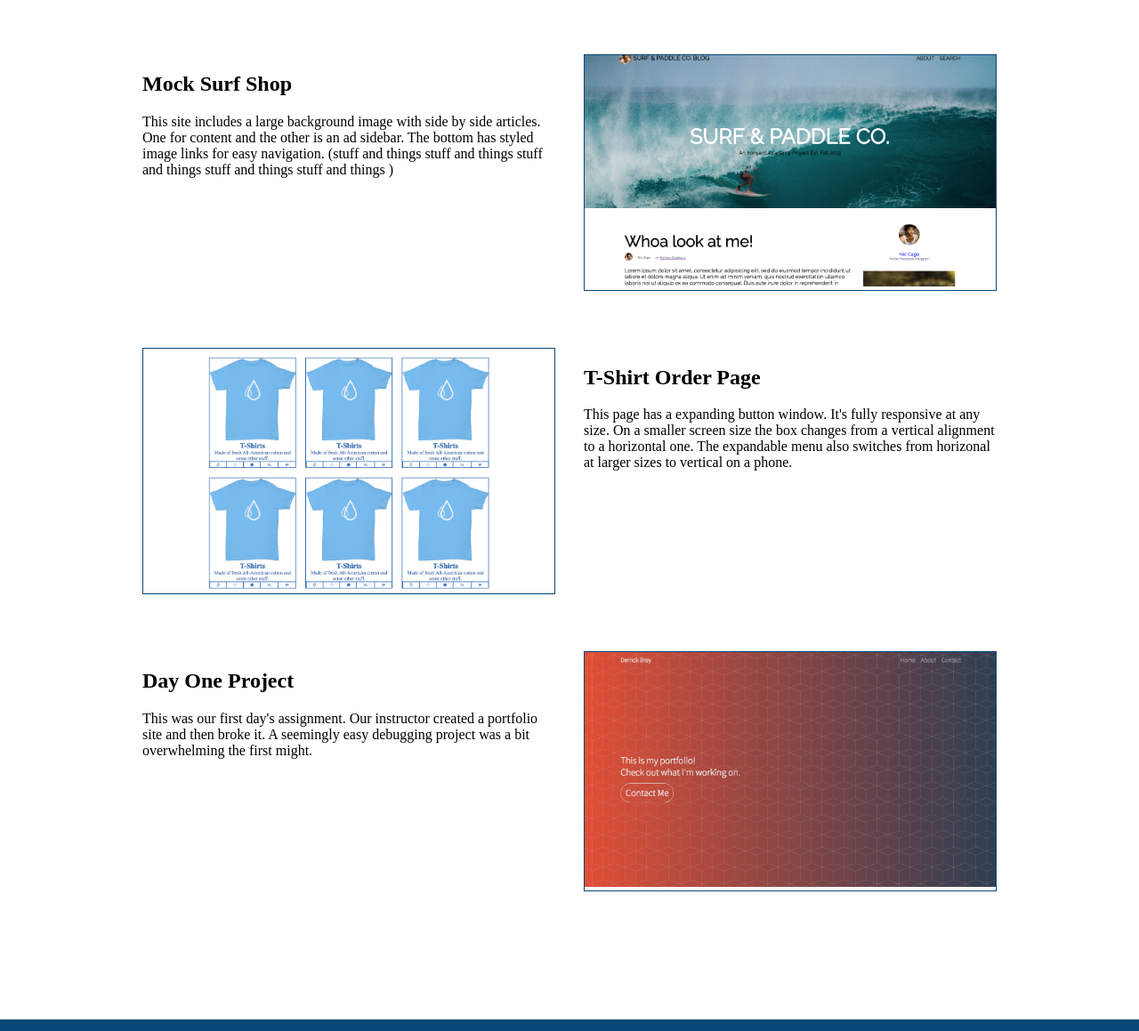
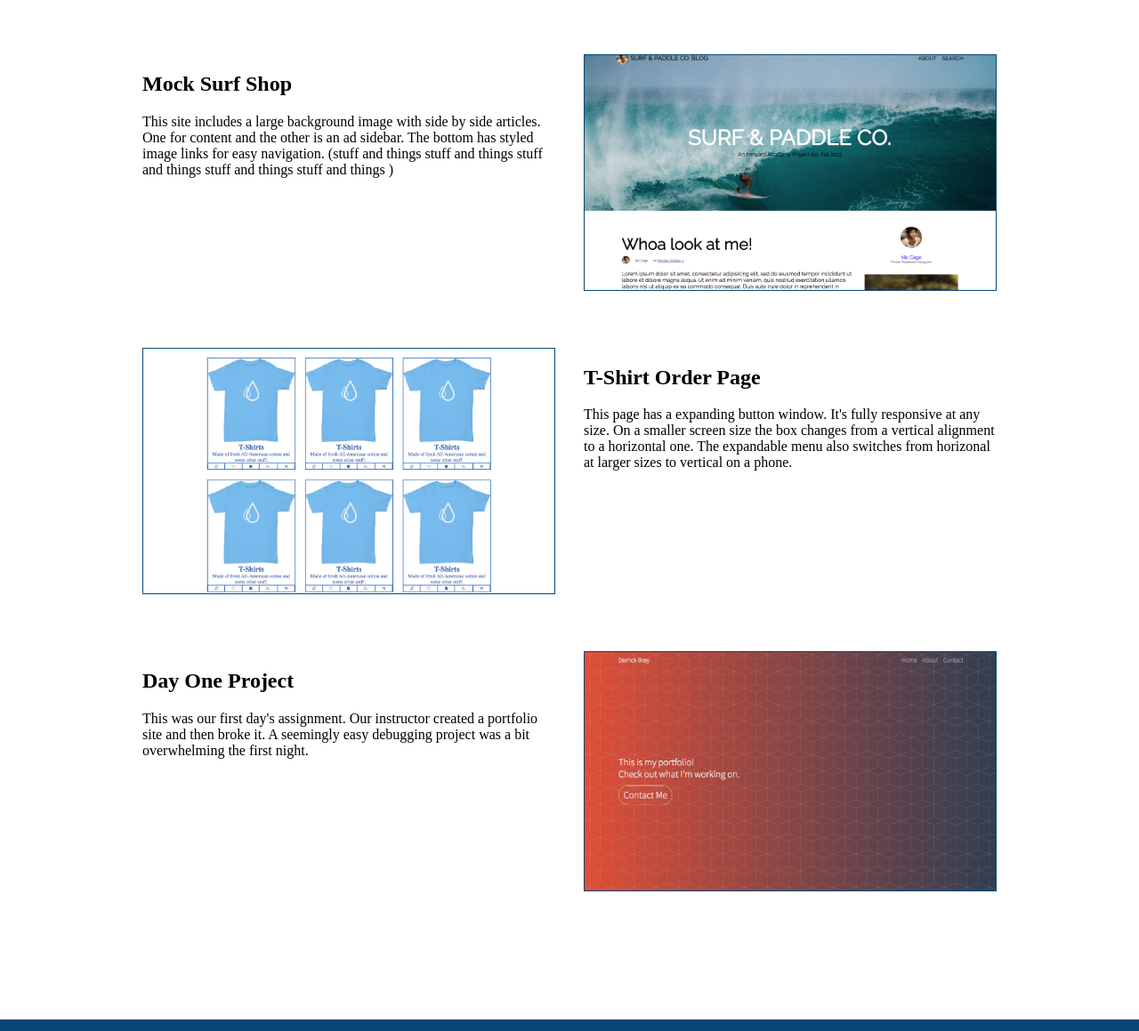
Before and after one commit to derrickbray/07-portfolio-site, a website: page public/index.html in a window 1280 px wide. Shown: the part 533-1692 px from the top of the page at 89% size. Drawn offline with nearby package versions, Linux system fonts and the light colour scheme; files that its build step writes are made by us from their sources.

Commit message:
changed padding and img on mainpage

```diff
--- a/public/index.html
+++ b/public/index.html
@@ -41,12 +41,12 @@
           </p>
         </div>
         <div class="row__item row__item--25">
-          <img src="img/surf&paddle.jpeg" alt="" />
+          <img class="row__item-pic"src="img/surf&paddle.jpeg" alt="" />
         </div>
       </div>
       <div class="row row__flip">
         <div class="row__item row__item--25">
-          <img src="img/tshirt.jpeg" alt="" />
+          <img class="row__item-pic" src="img/tshirt.jpeg" alt="" />
         </div>
         <div class="row__item row__item--75">
           <h2 class="row-item__title">T-Shirt Order Page</h2>
@@ -59,11 +59,11 @@
         <div class="row__item row__item--75">
           <h2 class="row-item__title">Day One Project</h2>
           <p class="row-item__content">
-            This was our first day's assignment. Our instructor created a portfolio site and then broke it. A seemingly easy debugging project was a bit overwhelming the first might.
+            This was our first day's assignment. Our instructor created a portfolio site and then broke it. A seemingly easy debugging project was a bit overwhelming the first night.
           </p>
         </div>
         <div class="row__item row__item--25">
-          <img src="img/intro.jpeg" alt="" />
+          <img class="row__item-pic" src="img/intro.jpeg" alt="" />
         </div>
       </div>
     </div>
--- a/styles/_reset.scss
+++ b/styles/_reset.scss
@@ -8,5 +8,5 @@ body {
 }
 
 img {
-  width: 100%;
+  max-width: 100%;
 }
--- a/styles/navbar.scss
+++ b/styles/navbar.scss
@@ -1,5 +1,6 @@
 .navbar {
-  // margin: 0 -1rem;
+  margin: 0 -1rem;
+  padding: 0 1rem;
   background: $c-black;
 
   &__flex {
--- a/styles/section.scss
+++ b/styles/section.scss
@@ -20,6 +20,12 @@
     min-width: 15rem;
     margin: 1rem;
 
+    &-pic {
+      height: 100%;
+      width: 100%;
+      object-fit: cover;
+    }
+
     &--25 {
       border: 0.1rem solid $c-black;
     }
```
